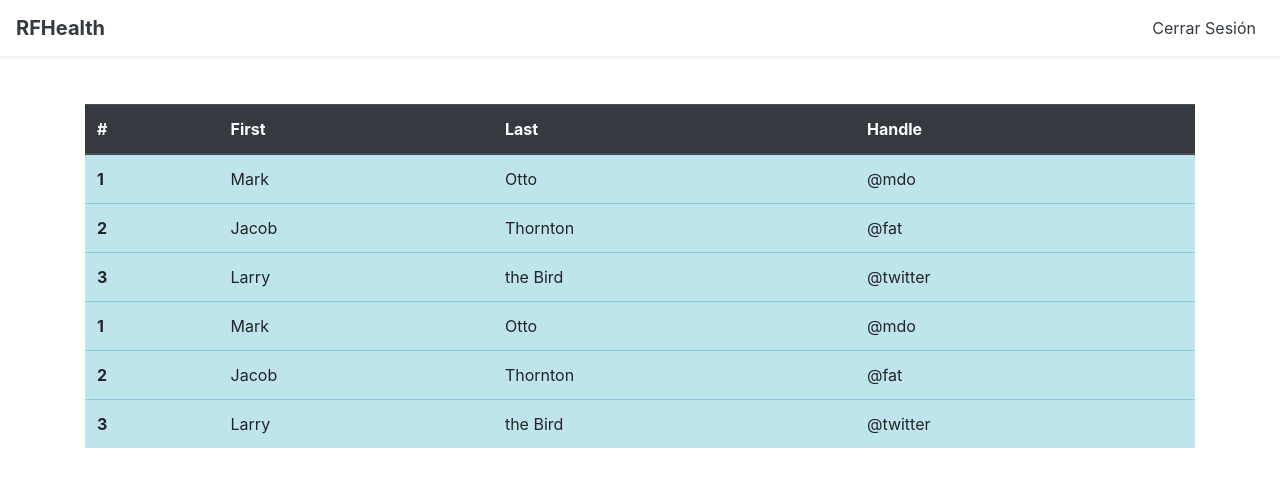
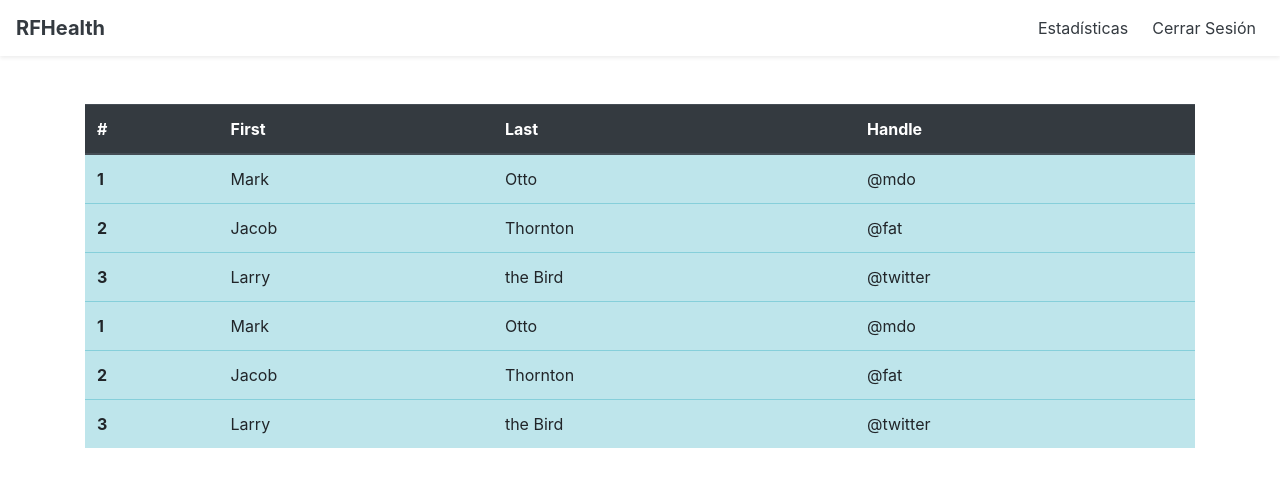
Before and after one commit to glorianayeli/RFHealth, a plain HTML site: page PáginaPrincipalSU.html in a window 1280 px wide. Drawn offline with nearby package versions, Linux system fonts and the light colour scheme.

Commit message:
Agregando Estadisticas
Agregue el apartado de estadísticas al super usuario como me lo pidió Manager :P

```diff
--- a/PáginaPrincipalSU.html
+++ b/PáginaPrincipalSU.html
@@ -35,6 +35,9 @@
             </a>
             <div class="collapse navbar-collapse" id="navbarSupportedContent">
                 <ul class="navbar-nav ml-auto">
+                    <li class="nav-item active">
+                        <a class="nav-link text-dark ml-2" href="EstadisticasUsuario.html">Estadísticas</a>
+                    </li>
                     <li class="nav-item active">
                         <a class="nav-link text-dark ml-2" href="InicioSesiónSU.html">Cerrar Sesión</a>
                     </li>
```
